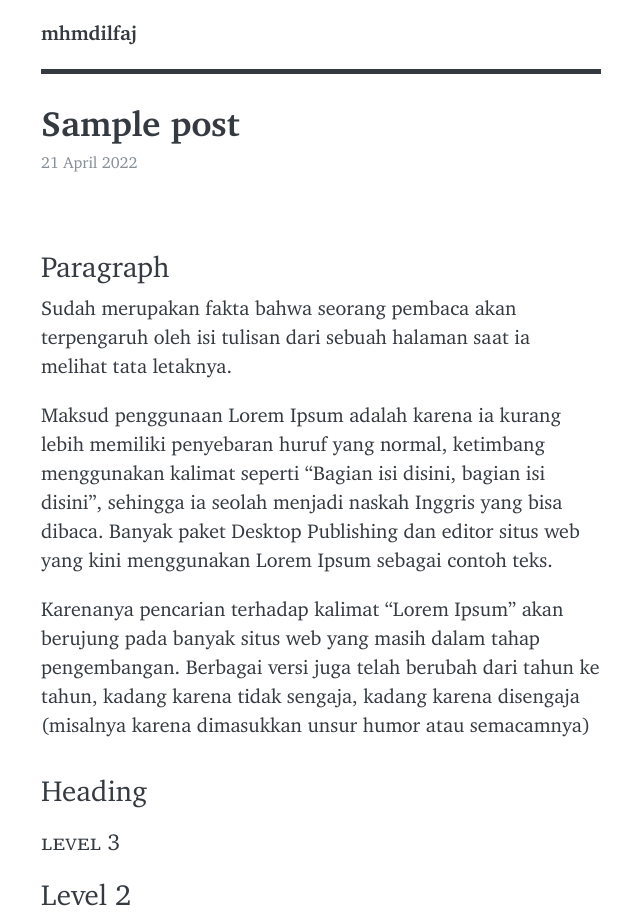
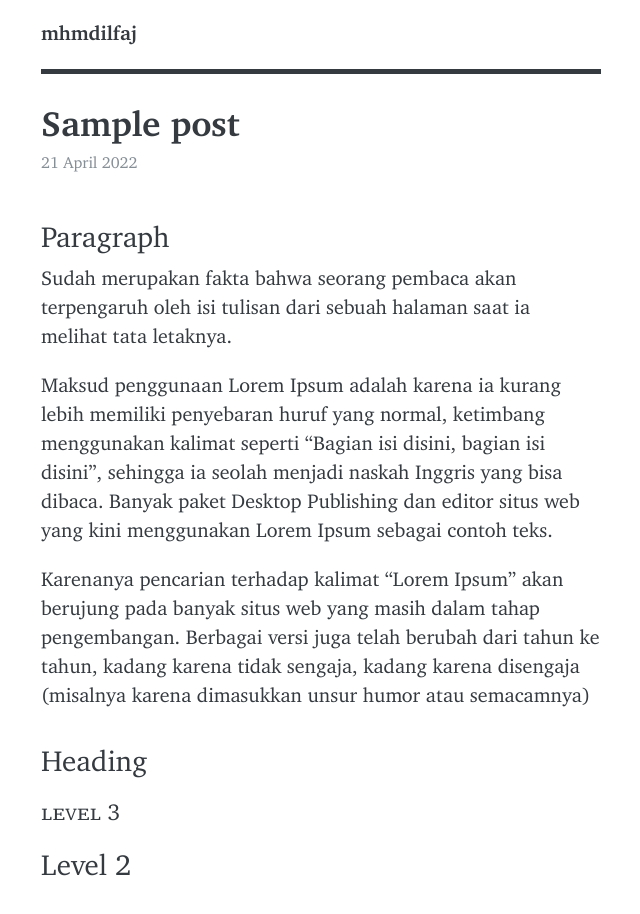
Before and after one commit to mhmdilfaj/mhmdilfaj.github.io, a Jekyll site: the page built from _posts/2022-04-21-sample-post.md, in a window 1280 px wide. Shown: the top 914 px of the page, without its empty margins (319-959 px from the left). Built offline with Jekyll 4.4.1, drawn with Linux system fonts in a browser that asks for light colours.

Commit message:
Update post.html

```diff
--- a/_layouts/post.html
+++ b/_layouts/post.html
@@ -3,7 +3,7 @@ layout: default
 ---
 
 <article class="container">
-  <header class="mb-3">
+  <header class="mb-2">
     <h1 class="m-0 p-0"><strong>{{ page.title }}</strong></h1>
     <time datetime="{{ page.date | date_to_xmlschema }}"><small class="text-secondary">{{ page.date | date_to_long_string }}</small></time>
   </header>
```
